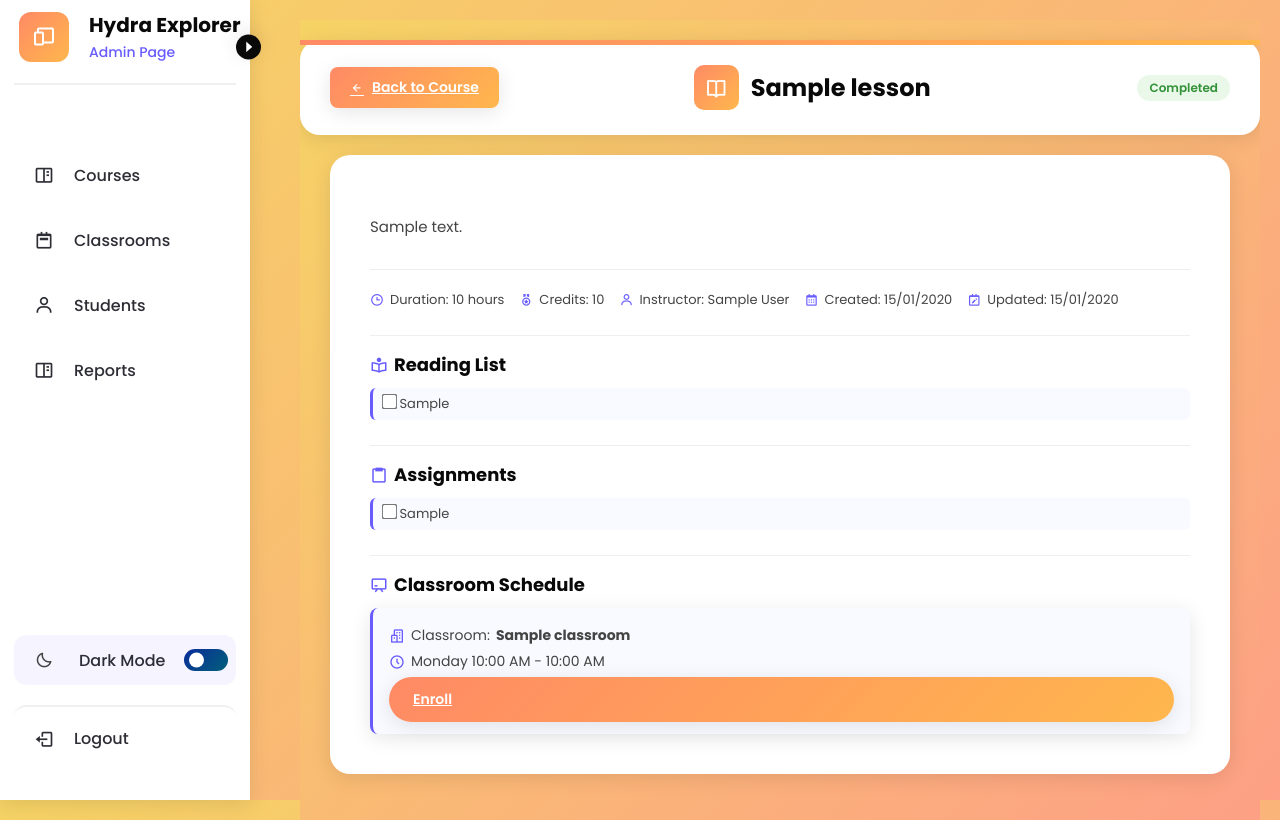
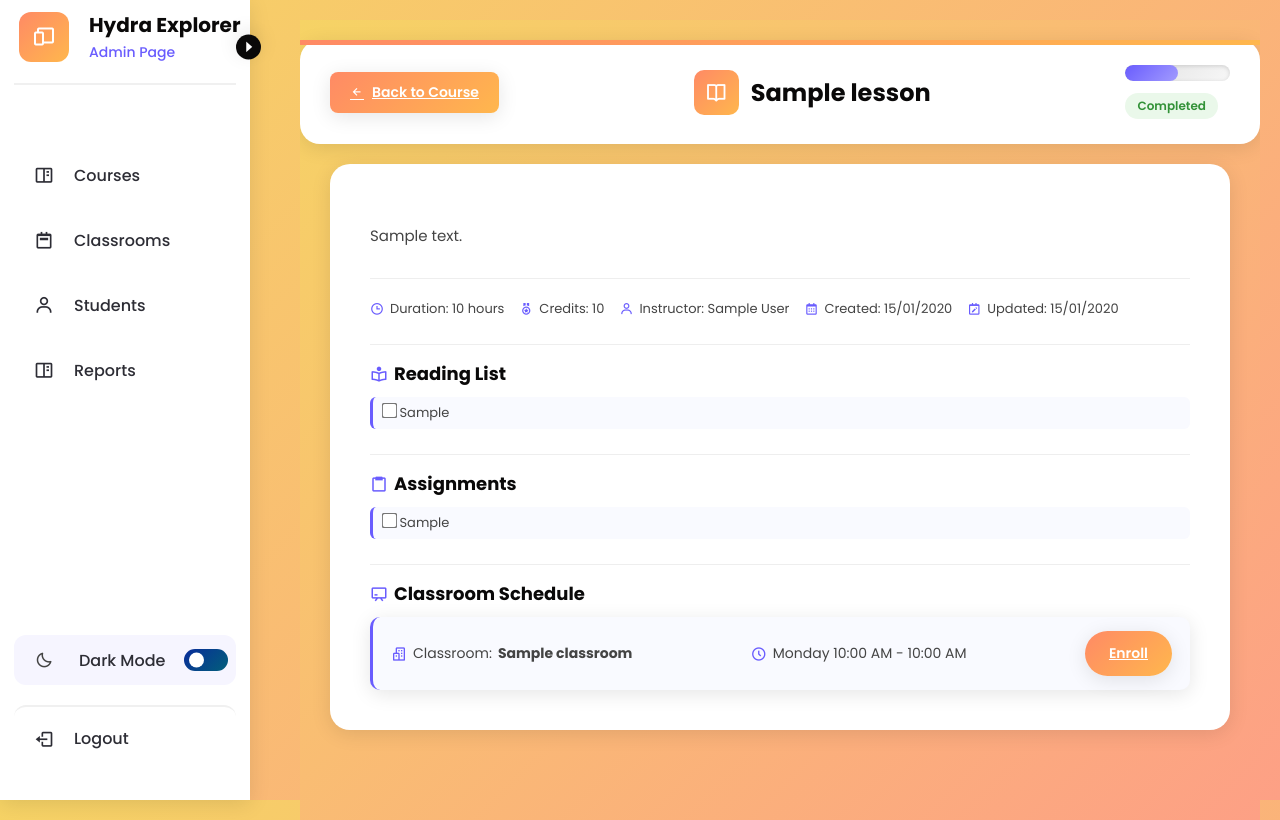
Before and after one commit to NotDidy/E-Learning-Platform, a Django app: page /courses/lessons/1/ in a window 1280 px wide. Run offline with Django 5.2, Linux system fonts and the light colour scheme; a user stored in the database is signed in; tables that the repository leaves empty hold one stand-in row (values such as "Sample post").

Commit message:
Modify static css file for lesson detail view to match updated css file

```diff
--- a/Backend/static/lessons/lessonStudentView.css
+++ b/Backend/static/lessons/lessonStudentView.css
@@ -350,23 +350,7 @@ body {
     font-size: 16px;
 }
 
-.progress-container {
-    flex: 1;
-    max-width: 250px;
-    height: 14px;
-    background: #f0f0f0;
-    border-radius: 8px;
-    overflow: hidden;
-    box-shadow: inset 0 2px 5px rgba(0,0,0,0.1);
-}
 
-.progress-bar {
-    height: 100%;
-    background: linear-gradient(135deg, #695CFE 0%, #a29bfe 100%);
-    border-radius: 8px;
-    width: 0%;
-    transition: width 0.3s ease;
-}
 
 .checklist li {
     display: flex;
@@ -379,3 +363,112 @@ body {
     transform: scale(1.2);
     cursor: pointer;
 }
+
+.classroom-schedule {
+  display: flex;
+  flex-direction: column;
+  gap: 15px;
+  margin-top: 10px;
+}
+
+.classroom-session {
+  display: flex;
+  justify-content: space-between;
+  align-items: center;
+  background: #f9faff;
+  border-left: 3px solid var(--primary-color);
+  padding: 14px 18px;
+  border-radius: 10px;
+  box-shadow: var(--shadow);
+  transition: transform 0.2s ease, background 0.3s ease;
+}
+
+.classroom-session:hover {
+  transform: translateY(-3px);
+  background: #eef3ff;
+}
+
+.classroom-info {
+  display: flex;
+  flex-direction: column;
+  gap: 4px;
+}
+
+.enroll-btn {
+  background: var(--orange-gradient);
+  color: white;
+  border: none;
+  padding: 8px 16px;
+  border-radius: 8px;
+  font-size: 13px;
+  font-weight: 600;
+  cursor: pointer;
+  display: flex;
+  align-items: center;
+  gap: 6px;
+  transition: 0.3s ease;
+  white-space: nowrap;
+}
+
+.enroll-btn:hover {
+  transform: scale(1.05);
+}
+
+.enroll-btn.enrolled {
+  background: linear-gradient(135deg, #66bb6a 0%, #81c784 100%);
+  cursor: pointer;
+}
+
+.enroll-btn.enrolled:hover {
+  background: linear-gradient(135deg, #e57373 0%, #ef5350 100%);
+}
+
+.enroll-btn.unenrolling {
+  background: linear-gradient(135deg, #e57373 0%, #ef5350 100%) !important;
+}
+
+/* Center Progress Bar in Header */
+.progress-wrapper {
+  display: flex;
+  flex-direction: column;
+  align-items: center;
+  justify-content: center;
+  gap: 6px;
+  flex: 1;
+  max-width: 320px;
+  text-align: center;
+}
+
+.progress-label {
+  font-size: 13px;
+  font-weight: 600;
+  color: var(--primary-color);
+  display: flex;
+  align-items: center;
+  gap: 4px;
+}
+
+.progress-container {
+  width: 100%;
+  height: 16px;
+  background: linear-gradient(135deg, #e0e0e0 0%, #f7f7f7 100%);
+  border-radius: 8px;
+  overflow: hidden;
+  box-shadow: inset 0 1px 4px rgba(0,0,0,0.15);
+  position: relative;
+}
+
+.progress-bar {
+  height: 100%;
+  width: 0%;
+  background: linear-gradient(135deg, #695CFE 0%, #a29bfe 100%);
+  border-radius: 8px;
+  transition: width 0.4s ease-in-out;
+}
+
+.progress-percent {
+  font-size: 13px;
+  font-weight: 600;
+  color: var(--black-color);
+  margin-top: 2px;
+}
```
